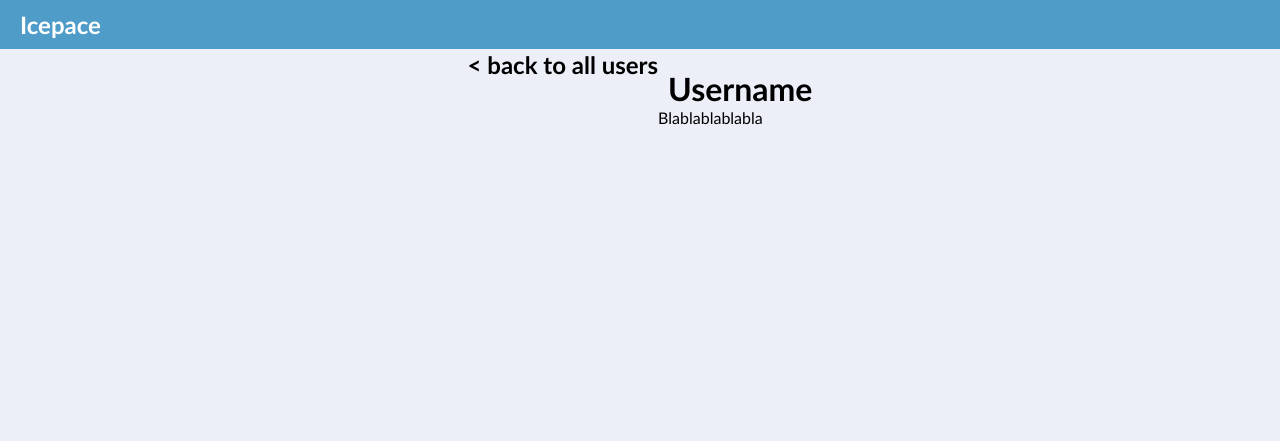
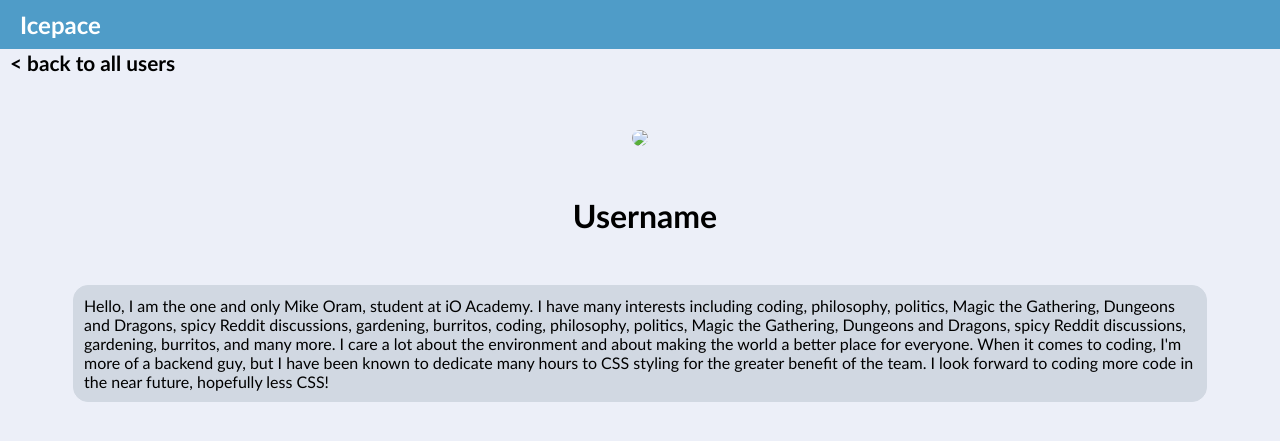
Before and after one commit to iO-Academy/2022-jul-icepace, a PHP site: page /user_profile.php in a window 1280 px wide. Shown: the top 441 px of the page. Run offline with PHP 8.4, Linux system fonts and the light colour scheme; style sheets or scripts are compiled from the project's sources; some libraries are stand-ins or nearby versions.

Commit message:
updated styling

```diff
--- a/user_profile.css
+++ b/user_profile.css
@@ -1,13 +1,11 @@
 @import './index.css';
 .userProfileContainer {
-  padding-top: 50px;
-  display: flex;
-  justify-content: center;
+  padding: 50px 10px 0 10px;
 }
 .userProfileContainer a {
   text-decoration: none;
   font-weight: bold;
-  font-size: 1.5rem;
+  font-size: 1.3rem;
   color: #000000;
 }
 .userProfileContainer h1 {
@@ -17,5 +15,24 @@
   display: flex;
   justify-content: flex-start;
 }
+.userProfileContainer .profileCard {
+  display: flex;
+  flex-direction: column;
+  padding-top: 5px;
+  align-items: center;
+}
+.userProfileContainer .bioText {
+  border: 1px solid #D1D8E2;
+  border-radius: 15px;
+  background-color: #D1D8E2;
+  width: 90%;
+  overflow-wrap: break-word;
+  padding: 10px;
+  margin-top: 50px;
+}
+.userProfileContainer .profileAvatarImg {
+  margin: 50px;
+  clip-path: circle(50% at 50% 50%);
+}
 
 /*# sourceMappingURL=user_profile.css.map */
--- a/user_profile.php
+++ b/user_profile.php
@@ -8,8 +8,8 @@
     <meta charset="UTF-8">
     <meta http-equiv="X-UA-Compatible" content="IE=edge">
     <meta name="viewport" content="width=device-width, initial-scale=1.0">
-    <link rel="stylesheet" type="text/css" href="index.css" />
-    <link rel="stylesheet" type="text/css" href="user_profile.css" />
+    <link rel="stylesheet" type="text/css" href="index.css"/>
+    <link rel="stylesheet" type="text/css" href="user_profile.css"/>
     <title>Icepace</title>
 </head>
 <body>
@@ -21,10 +21,17 @@
         <a href="index.php">< back to all users</a>
     </div>
     <div class="profileCard">
-            <img class="profileAvatarImg"/>
+        <img class="profileAvatarImg" src="https://via.placeholder.com/150"/>
         <h1 class="usernameProfileText">Username</h1>
-            <p class="bioText">
-                Blablablablabla
+        <div class="bioText">
+            <p>Hello, I am the one and only Mike Oram, student at iO Academy.
+
+                I have many interests including coding, philosophy, politics, Magic the Gathering, Dungeons and Dragons, spicy Reddit discussions, gardening, burritos, coding, philosophy, politics, Magic the Gathering, Dungeons and Dragons, spicy Reddit discussions, gardening, burritos, and many more. I care a lot about the environment and about making the world a better place for everyone.
+
+                When it comes to coding, I'm more of a backend guy, but I have been known to dedicate many hours to CSS styling for the greater benefit of the team. I look forward to coding more code in the near future, hopefully less CSS!
+            </p>
+        </div>
+    </div>
     </p>
 </div>
 </div>
--- a/user_profile.scss
+++ b/user_profile.scss
@@ -1,15 +1,14 @@
 @import './index.css';
 
 $text-color-black: #000000;
+$background-color-text: #D1D8E2;
 
 .userProfileContainer {
-  padding-top: 50px;
-  display: flex;
-  justify-content: center;
+  padding: 50px 10px 0 10px;
   a {
     text-decoration: none;
     font-weight: bold;
-    font-size: 1.5rem;
+    font-size: 1.3rem;
     color: $text-color-black;
   }
   h1 {
@@ -19,4 +18,23 @@ $text-color-black: #000000;
     display: flex;
     justify-content: flex-start;
   }
+  .profileCard {
+    display: flex;
+    flex-direction: column;
+    padding-top: 5px;
+    align-items: center;
+  }
+  .bioText {
+    border: 1px solid #D1D8E2;
+    border-radius: 15px;
+    background-color: $background-color-text;
+    width: 90%;
+    overflow-wrap: break-word;
+    padding: 10px;
+    margin-top: 50px;
+  }
+  .profileAvatarImg {
+    margin: 50px;
+    clip-path: circle(50% at 50% 50%);
+  }
 }
```
Also changed, not shown: 1 other file. Lines whose indentation alone changed are shown as unchanged.
